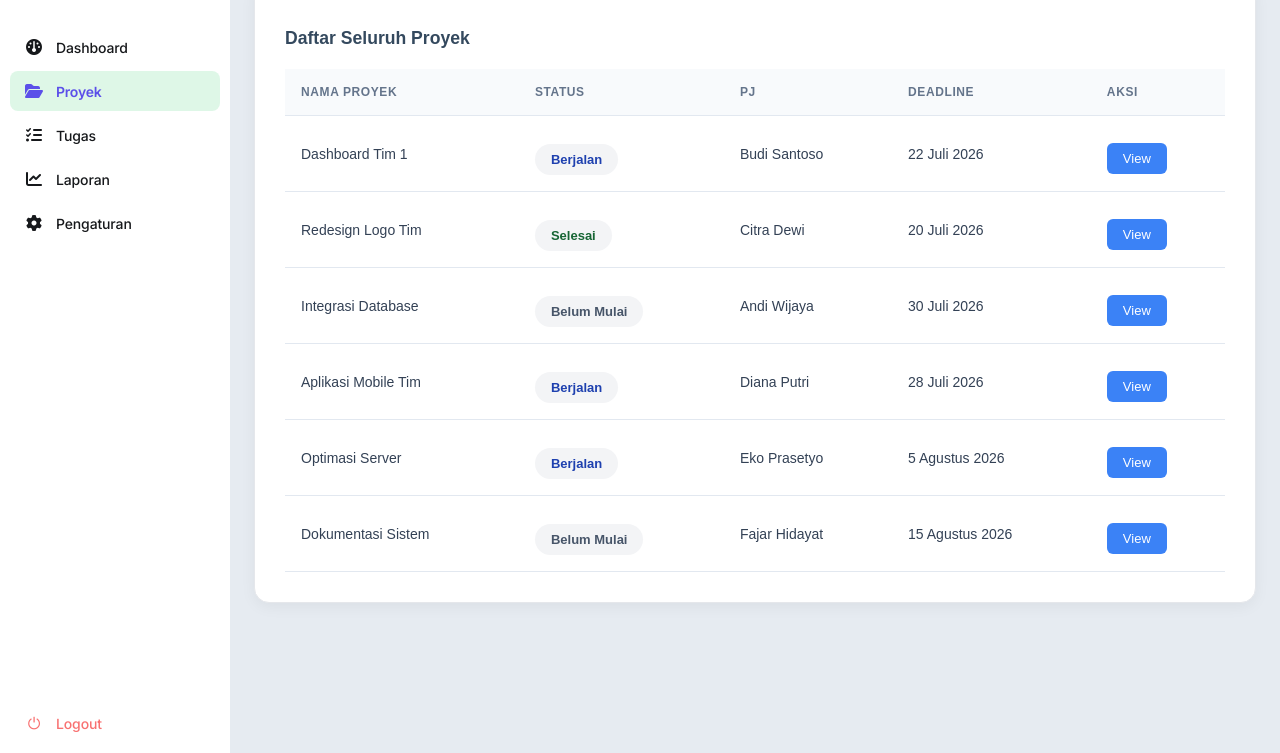
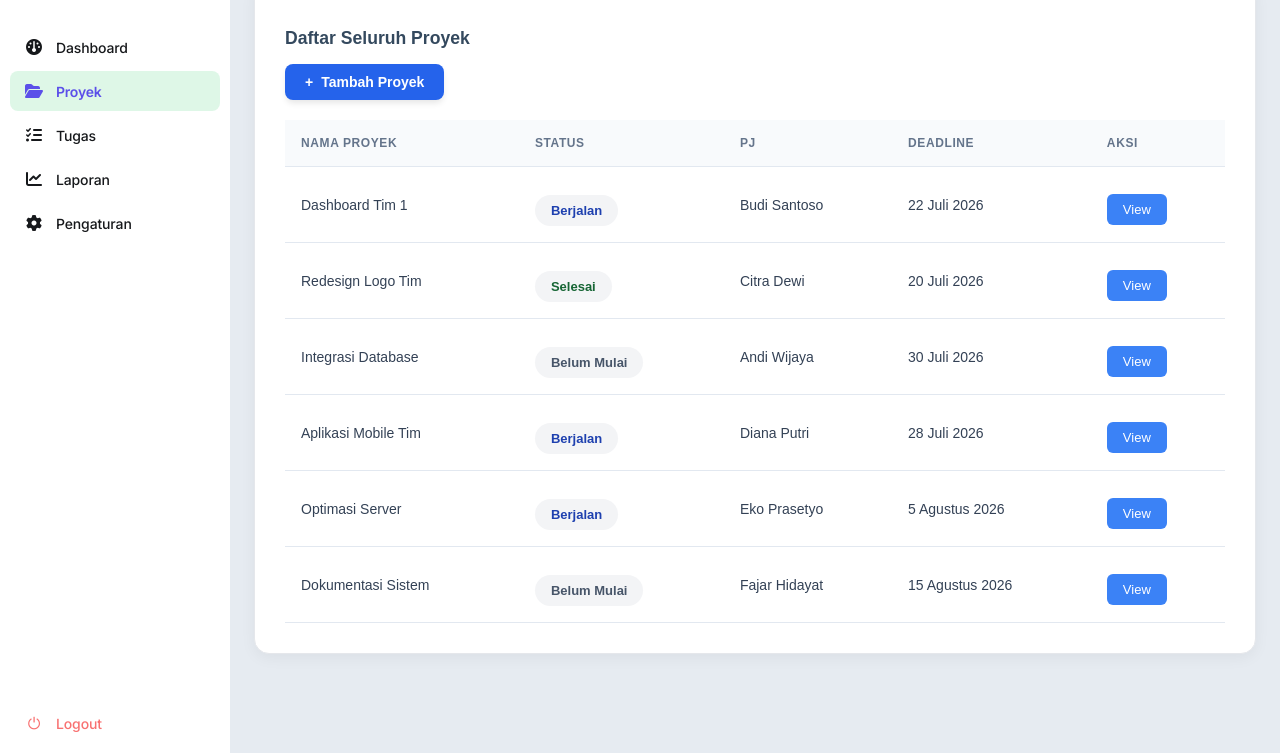
Before and after one commit to salsa-123/Dashboard-tim1-main, a plain HTML site: page index.html in a window 1280 px wide. Both pictures are taken after a click on the link "Proyek". Shown: the part 47-800 px from the top of the page. Drawn offline with Linux system fonts and the light colour scheme; no server answers.

Commit message:
menambahkan+tambahproyek

```diff
--- a/index.html
+++ b/index.html
@@ -289,9 +289,16 @@
 
 <section class="page" id="page-proyek">
   <div class="panel">
+
     <h3>Daftar Seluruh Proyek</h3>
     <table class="project-table">
       <thead>
+
+        <!-- Tombol Tambah Proyek -->
+        <button class="btn-tambah" onclick="bukaFormTambah()">
+            <span class="icon">+</span> Tambah Proyek
+        </button>
+    </div>
         <tr>
           <th>Nama Proyek</th>
           <th>Status</th>
--- a/style.css
+++ b/style.css
@@ -948,7 +948,29 @@ body {
   display: none;
 }
 
-
+.btn-tambah {
+    background-color: #2563eb;
+    color: white;
+    font-weight: 600;
+    font-size: 14px;
+    padding: 10px 20px;
+    border: none;
+    border-radius: 8px;
+    cursor: pointer;
+    display: inline-flex;
+    align-items: center;
+    gap: 8px;
+    box-shadow: 0 4px 6px -1px rgba(0, 0, 0, 0.1);
+    transition: background-color 0.2s ease, transform 0.1s ease;
+}
+
+.btn-tambah:hover {
+    background-color: #1d4ed8;
+}
+
+.btn-tambah:active {
+    transform: scale(0.98);
+}
 /*  proyek*/
 
 /* 1. Container Panel */
```
